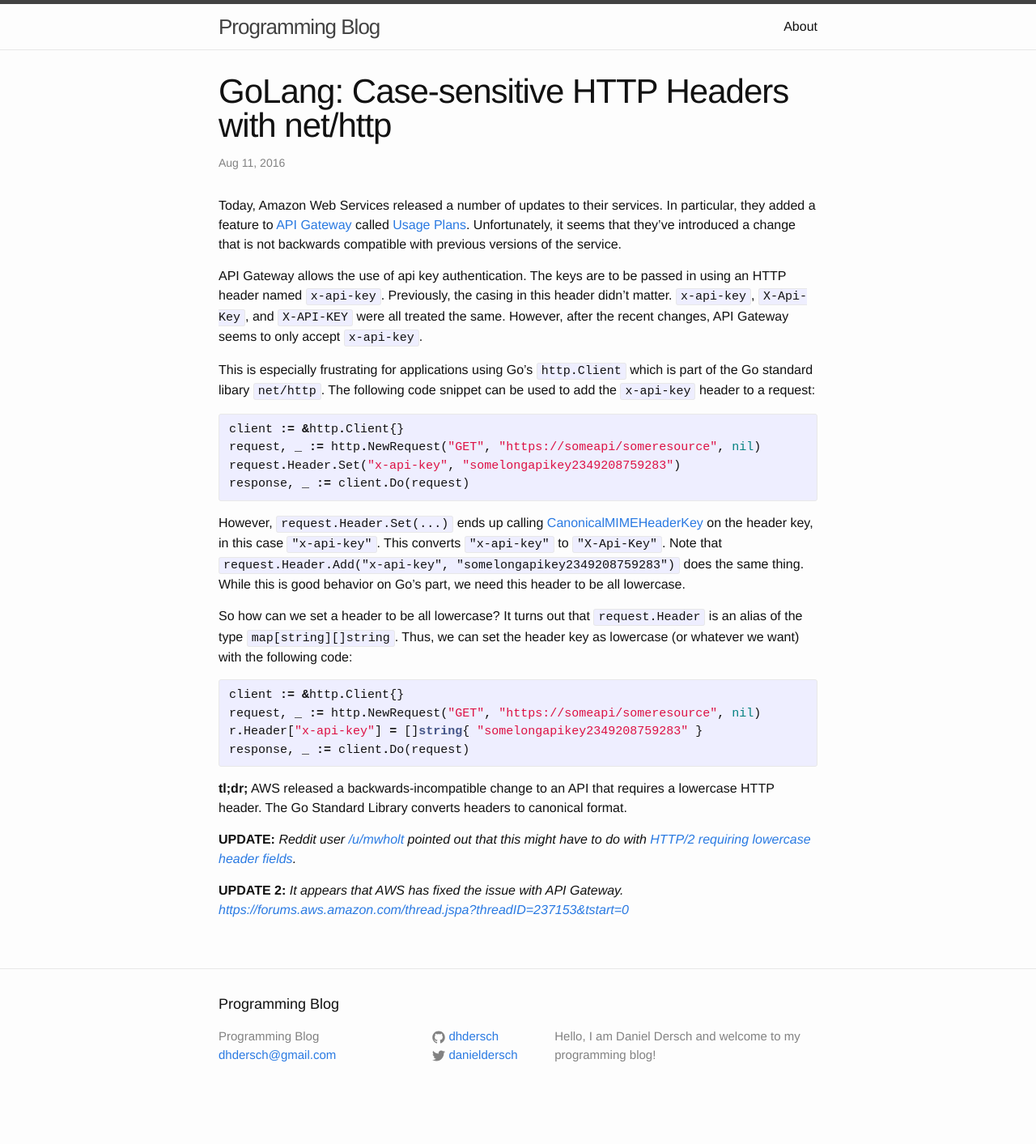
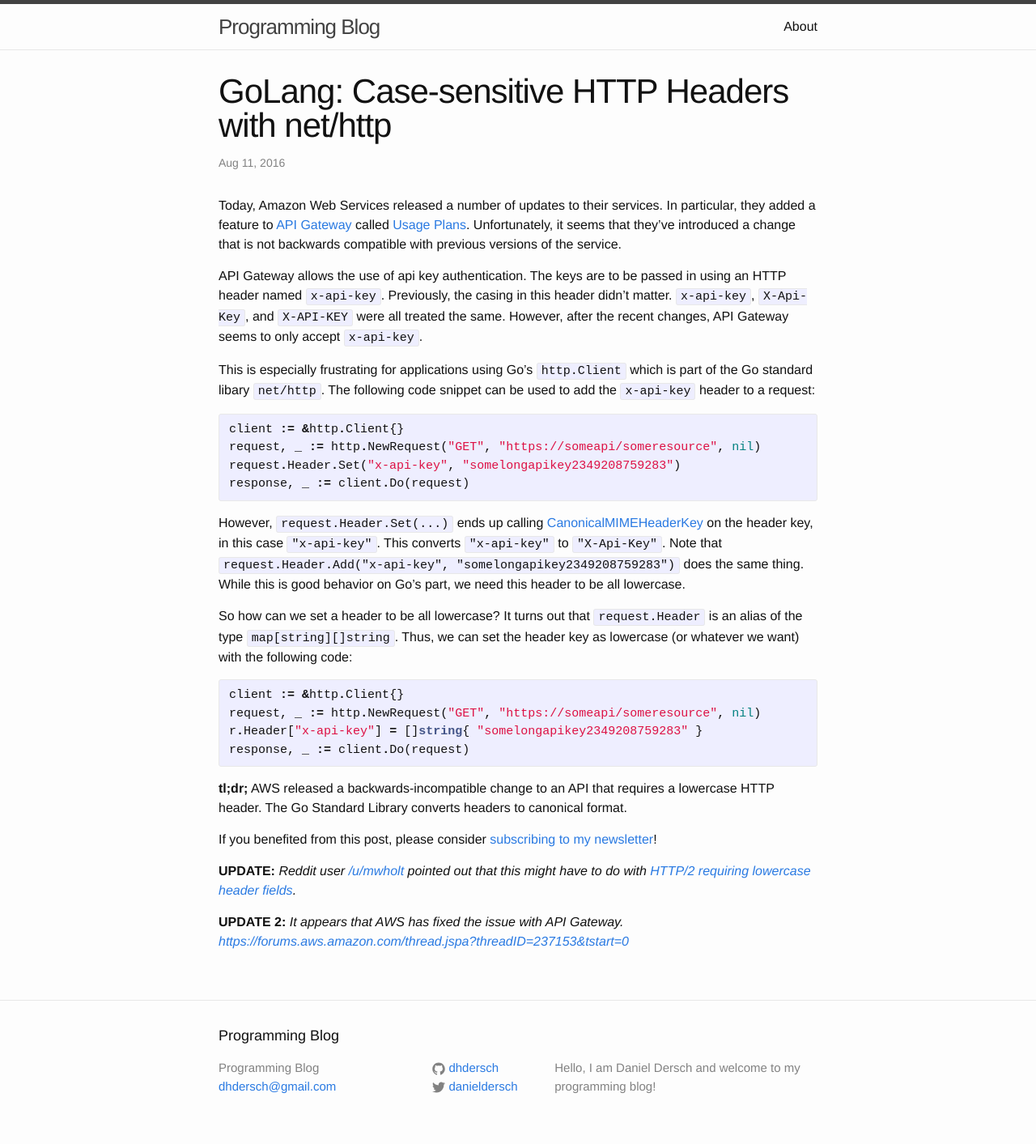
Before and after one commit to dhdersch/dhdersch.github.io, a Jekyll site: the page built from _posts/2016-08-11-golang-case-sensitive-http-headers.markdown, in a window 1280 px wide. Shown: the whole page at 81% size. Built offline with Jekyll 4.4.1, drawn with Linux system fonts in a browser that asks for light colours; comment, search, counter and statistics services are not loaded; before the commit the page ends 1374 px from its top, so only the background shows below that.

Commit message:
subscribe to me

```diff
--- a/_posts/2016-08-11-golang-case-sensitive-http-headers.markdown
+++ b/_posts/2016-08-11-golang-case-sensitive-http-headers.markdown
@@ -56,6 +56,8 @@ response, _ := client.Do(request)
 
 **tl;dr;** AWS released a backwards-incompatible change to an API that requires a lowercase HTTP header. The Go Standard Library converts headers to canonical format.
 
+If you benefited from this post, please consider [subscribing to my newsletter](https://sheepcode.substack.com/)!
+
 
 **UPDATE:** *Reddit user [/u/mwholt](https://www.reddit.com/user/mwholt) pointed out that this might have to do with [HTTP/2 requiring lowercase header fields](http://httpwg.org/specs/rfc7540.html#HttpHeaders).*
 
```
